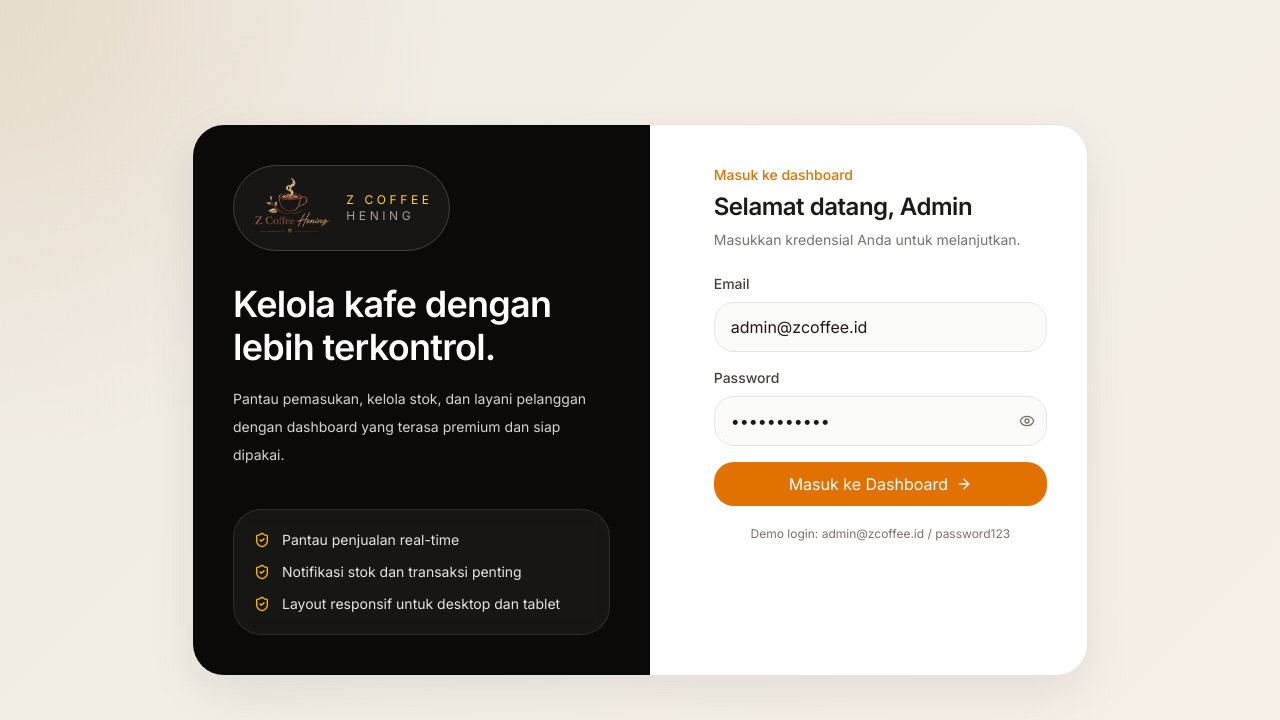
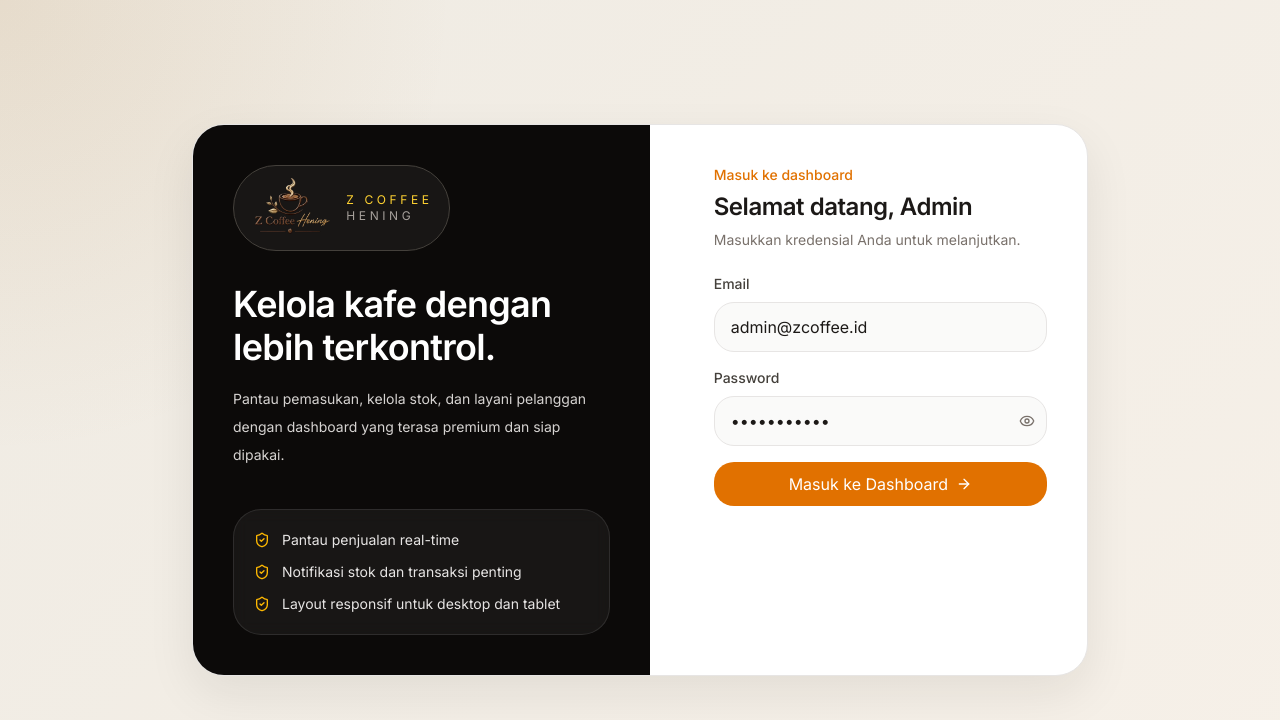
Before and after one commit to aqwanalidaud25-gif/z-coffee-hening, a React (Vite) app: page /login in a window 1280 px wide. Shown: the top 720 px of the page. Built offline with nearby package versions, Linux system fonts and the light colour scheme.

Commit message:
menghapus paragrap pasword pada login,jsx

```diff
--- a/src/pages/Login.jsx
+++ b/src/pages/Login.jsx
@@ -130,10 +130,6 @@ export default function Login() {
                 )}
               </Button>
             </form>
-
-            <p className="mt-5 text-center text-xs text-stone-500">
-              Demo login: admin@zcoffee.id / password123
-            </p>
           </div>
         </div>
       </div>
```
